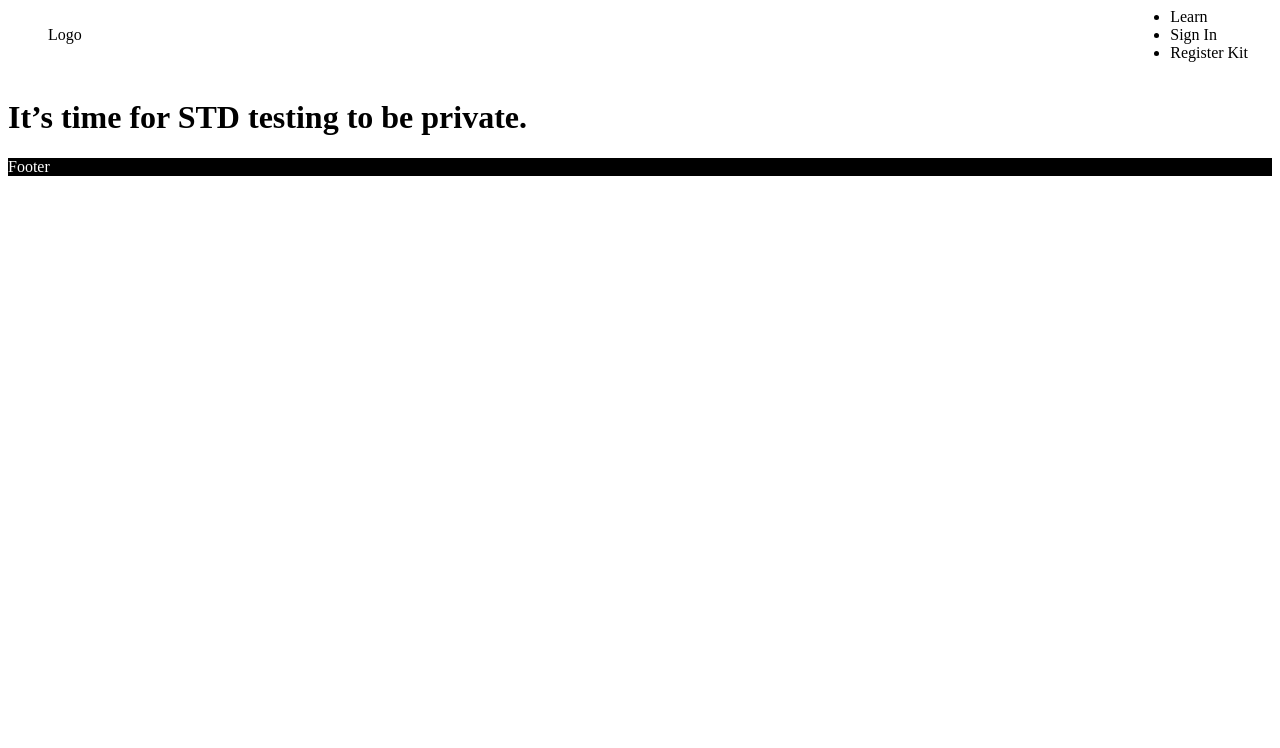
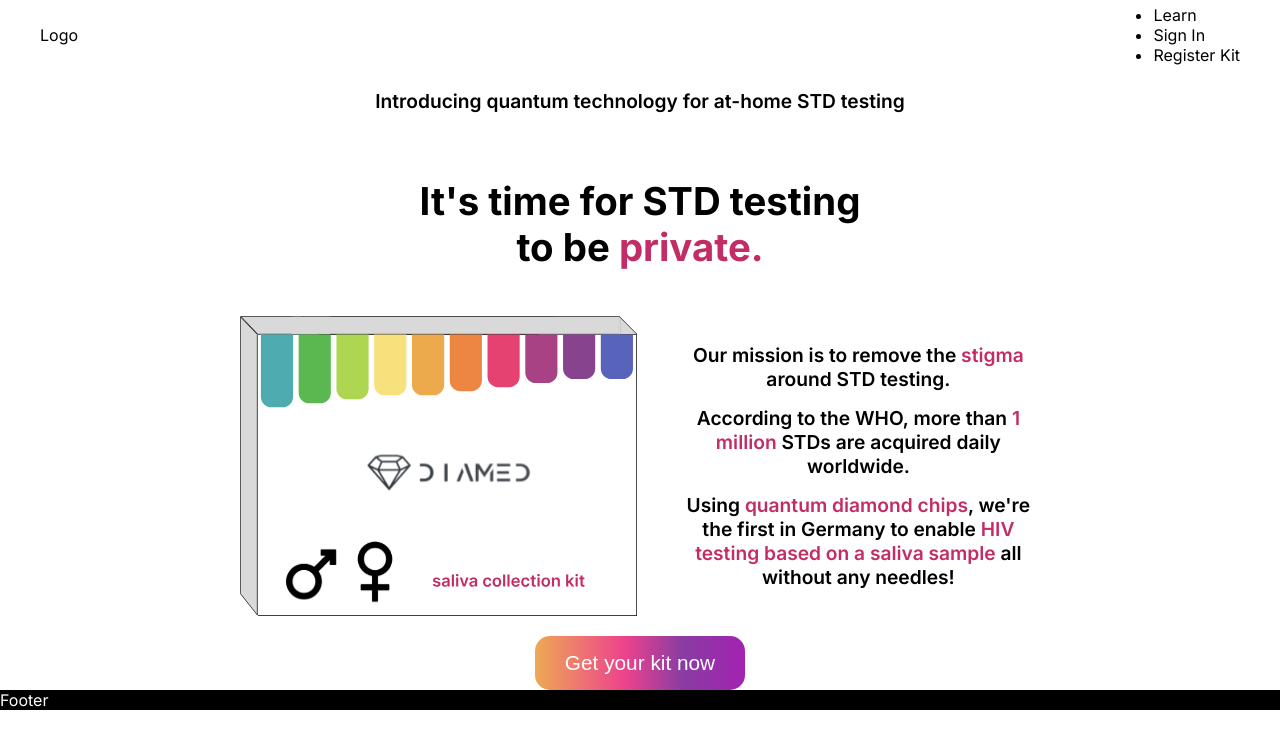
Before and after one commit to nilsrehtanz/diamed, a Next.js app: page / in a window 1280 px wide. Shown: the top 748 px of the page. Built offline with nearby package versions, Linux system fonts and the light colour scheme.

Commit message:
added hero section landing page

```diff
--- a/components/landing/HeroSection.module.css
+++ b/components/landing/HeroSection.module.css
@@ -0,0 +1,32 @@
+.container {
+  text-align: center;
+  display: flex;
+  flex-direction: column;
+  justify-content: center;
+  align-items: center;
+  gap: 20px;
+  font-size: 1.2rem;
+  font-weight: 600;
+}
+
+.content {
+  display: flex;
+  justify-content: center;
+  align-items: stretch;
+  max-width: 800px;
+}
+
+.content img {
+  max-height: 300px;
+}
+
+.content ul {
+  list-style: none;
+  display: flex;
+  flex-direction: column;
+  justify-content: space-around;
+}
+
+.purple {
+  color: #c32d67;
+}
--- a/components/landing/HeroSection.tsx
+++ b/components/landing/HeroSection.tsx
@@ -1,10 +1,55 @@
+import Button from "../ui/Button";
 import classes from "./HeroSection.module.css";
 import Link from "next/link";
 
 function HeroSection() {
+  const handleClick = () => {
+    console.log("Button clicked!");
+  };
+
   return (
-    <div className={classes.backgroundContainer}>
-      <h1>It’s time for STD testing to be private.</h1>
+    <div className={classes.container}>
+      <p className={classes.openingSentence}>
+        Introducing quantum technology for at-home STD
+        testing
+      </p>
+      <h1>
+        It's time for STD testing <br />
+        to be{" "}
+        <span className={classes.purple}>private.</span>
+      </h1>
+      <div className={classes.content}>
+        <img src="DiamedTestKit.svg" alt="" />
+        <ul>
+          <li>
+            Our mission is to remove the{" "}
+            <span className={classes.purple}>stigma</span>{" "}
+            around STD testing.
+          </li>
+          <li>
+            According to the WHO, more than{" "}
+            <span className={classes.purple}>
+              1 million
+            </span>{" "}
+            STDs are acquired daily worldwide.
+          </li>
+          <li>
+            Using{" "}
+            <span className={classes.purple}>
+              quantum diamond chips
+            </span>
+            , we're the first in Germany to enable{" "}
+            <span className={classes.purple}>
+              HIV testing based on a saliva sample
+            </span>{" "}
+            all without any needles!
+          </li>
+        </ul>
+      </div>
+      <Button
+        text="Get your kit now"
+        onClick={handleClick}
+      ></Button>
     </div>
   );
 }
--- /dev/null
+++ b/components/ui/Button.module.css
@@ -0,0 +1,14 @@
+.button {
+  border-radius: 15px;
+  background: linear-gradient(
+    270deg,
+    #a323b0 0%,
+    rgba(129, 48, 157, 0.94) 29.69%,
+    rgba(236, 59, 135, 0.96) 57.29%,
+    #eda954 100%
+  );
+  border: none;
+  padding: 15px 30px;
+  color: white;
+  font-size: 1.3rem;
+}
--- /dev/null
+++ b/components/ui/Button.tsx
@@ -0,0 +1,16 @@
+import classes from "./Button.module.css";
+
+interface ButtonProps {
+  text: string;
+  onClick: () => void;
+}
+
+const Button: React.FC<ButtonProps> = (props) => {
+  return (
+    <button className={classes.button} onClick={props.onClick}>
+      {props.text}
+    </button>
+  );
+};
+
+export default Button;
--- a/styles/globals.css
+++ b/styles/globals.css
@@ -2,6 +2,11 @@
 body {
   max-width: 100vw;
   overflow-x: hidden;
+  padding: 0;
+  margin: 0;
+  font-family: "Inter", BlinkMacSystemFont, Segoe UI, Roboto,
+    Oxygen, Ubuntu, Cantarell, Fira Sans, Droid Sans,
+    Helvetica Neue, sans-serif;
 }
 
 body {
```
